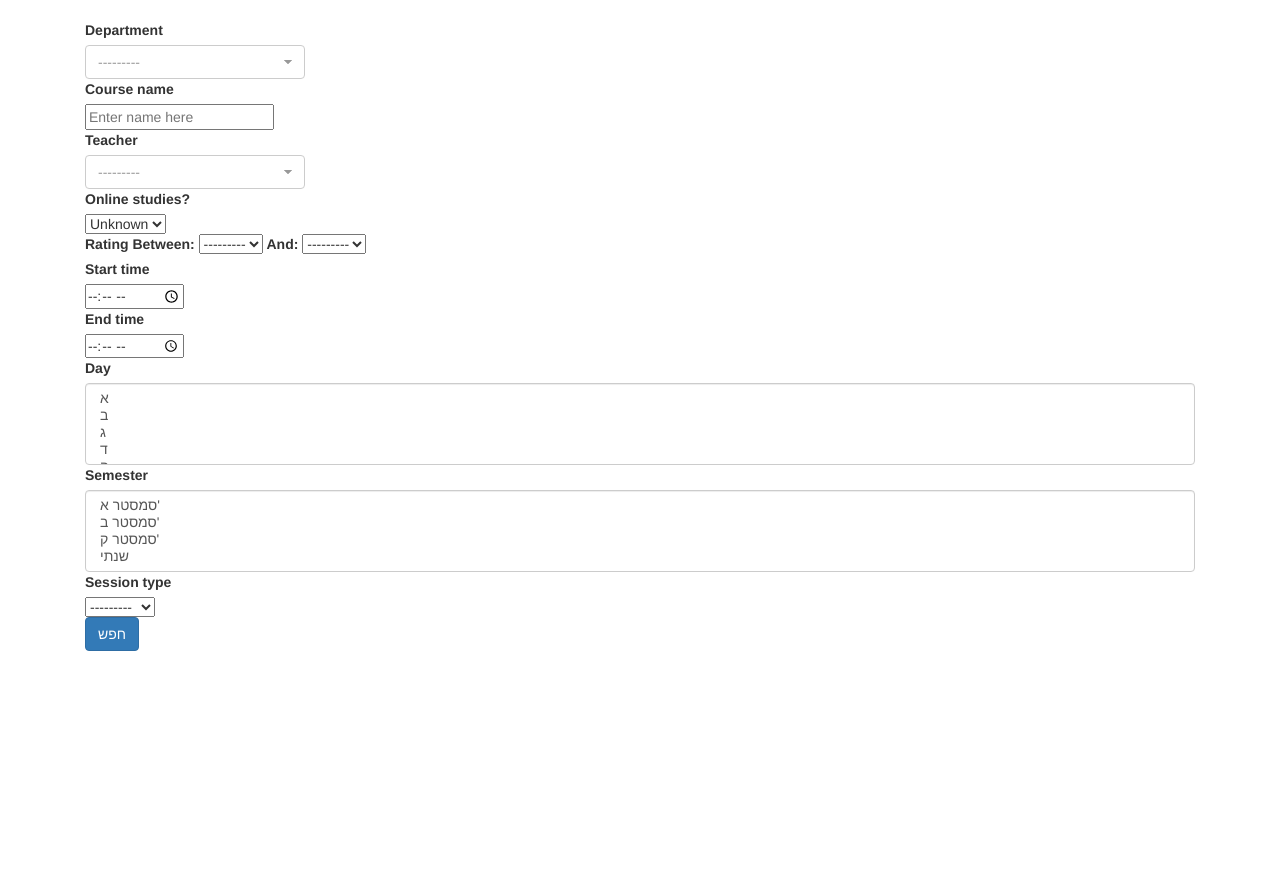
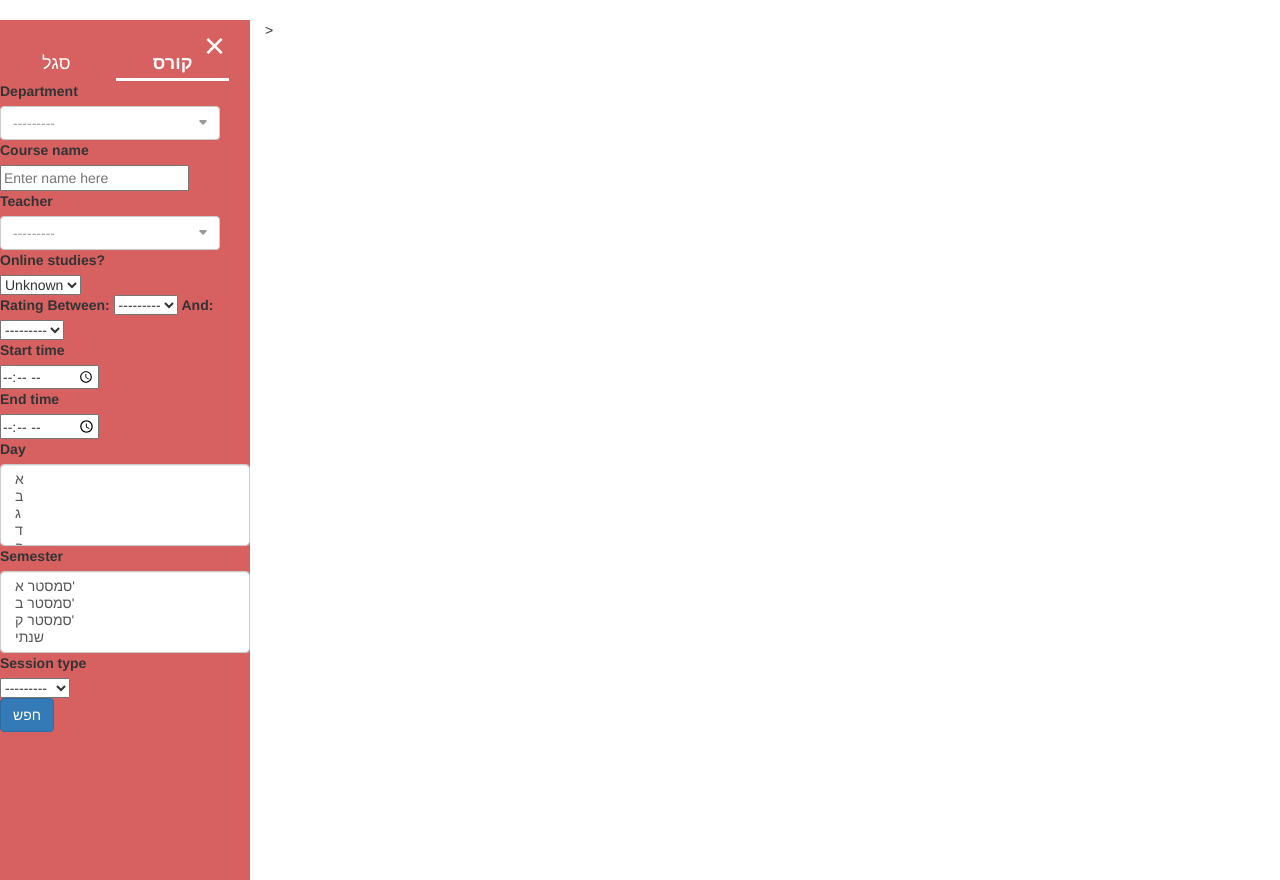
Before and after one commit to matanm28/PlanIlan, a Django app: page /search/ in a window 1280 px wide. Shown: the part 62-942 px from the top of the page. Run offline with Django 3.2, Linux system fonts and the light colour scheme; data that the repository does not hold is empty; parts of the project's set-up code (start-up, migrations or seed data) failed here and were passed over; some libraries are stand-ins or nearby versions.

Commit message:
search box - in progress

```diff
--- /dev/null
+++ b/PlanIlan/static/PlanIlan/css/search_style.css
@@ -0,0 +1,82 @@
+/* The side navigation menu */
+.sidenav {
+    height: 100%; /* 100% Full-height */
+    width: 250px; /* change with JavaScript */
+    position: fixed; /* Stay in place */
+    z-index: 1; /* Stay on top */
+    top: auto; /* Stay at the top */
+    left: 0;
+    background-color: rgba(198, 30, 30, 0.7);
+    overflow-x: hidden; /* Disable horizontal scroll */
+    padding-top: 30px; /* Place content 60px from the top */
+    transition: 0.5s; /* 0.5 second transition effect to slide in the sidenav */
+}
+
+.fa-caret-right {
+    height: auto;
+    color: white;
+}
+
+.open-btn {
+    display: none;
+    color: white;
+    left: auto;
+    font-size: 20px;
+    height: 100%;
+    width: auto;
+    float: left;
+    margin-left: 0;
+    background-color: rgba(84, 87, 90, 0.5);
+    cursor: pointer;
+    writing-mode: vertical-lr;
+    -webkit-writing-mode: vertical-lr;
+}
+
+/* Position and style the close button (top right corner) */
+.sidenav .closebtn {
+    position: absolute;
+    top: 0;
+    right: 25px;
+    font-size: 36px;
+    margin-left: 50px;
+}
+
+#results {
+    transition: margin-left .5s;
+    margin-left: 250px;
+}
+
+/* On smaller screens, where height is less than 450px, change the style of the sidenav (less padding and a smaller font size) */
+@media screen and (max-height: 450px) {
+    .sidenav {
+        padding-top: 15px;
+    }
+
+    .sidenav a {
+        font-size: 18px;
+    }
+}
+
+.btn-choice {
+    width: 45%;
+    color: white;
+    background-color: inherit;
+    border: none;
+    font-size: large;
+}
+
+.btn-choice:hover {
+    font-weight: bold;
+    color: white;
+}
+
+.clicked {
+    font-weight: bold;
+    border: none;
+    border-bottom: 3px solid white;
+}
+
+
+#teacher_search {
+    color: #111111;
+}
--- /dev/null
+++ b/PlanIlan/static/PlanIlan/js/search.js
@@ -0,0 +1,27 @@
+function display_teacher_filter() {
+    document.getElementById('course_filter').style.display = "none";
+    document.getElementById('course_button').classList.remove('clicked');
+    document.getElementById('teacher_filter').style.display = "block";
+    document.getElementById('teacher_button').classList.add('clicked');
+}
+
+function display_course_filter() {
+    document.getElementById('teacher_filter').style.display = "none";
+    document.getElementById('teacher_button').classList.remove('clicked');
+    document.getElementById('course_filter').style.display = "block";
+    document.getElementById('course_button').classList.add('clicked');
+}
+
+/* Set the width of the side navigation to 250px */
+function openSearchBox() {
+    document.getElementById("search_box").style.width = "250px";
+    document.getElementById("results").style.marginLeft = "250px";
+    document.getElementById("open_search_box").style.display = "none";
+}
+
+/* Set the width of the side navigation to 0 */
+function closeSearchBox() {
+    document.getElementById("search_box").style.width = "0";
+    document.getElementById("open_search_box").style.display = "block";
+    document.getElementById("results").style.marginLeft = "0";
+}
--- a/PlanIlan/templates/PlanIlan/search.html
+++ b/PlanIlan/templates/PlanIlan/search.html
@@ -3,13 +3,25 @@
 {% block title %}חיפוש{% endblock %}
 
 {% block content %}
+    <link rel="stylesheet" href="https://use.fontawesome.com/releases/v5.6.1/css/all.css"
+          integrity="sha384-gfdkjb5BdAXd+lj+gudLWI+BXq4IuLW5IT+brZEZsLFm++aCMlF1V92rMkPaX4PP" crossorigin="anonymous">
     <link href="//netdna.bootstrapcdn.com/bootstrap/3.2.0/css/bootstrap.min.css" rel="stylesheet">
     <link rel="stylesheet"
           href="//cdnjs.cloudflare.com/ajax/libs/bootstrap-select/1.6.3/css/bootstrap-select.min.css"/>
     <script src="https://ajax.googleapis.com/ajax/libs/jquery/1.11.2/jquery.min.js"></script>
     <script src="https://maxcdn.bootstrapcdn.com/bootstrap/3.3.2/js/bootstrap.min.js"></script>
     <script src="//cdnjs.cloudflare.com/ajax/libs/bootstrap-select/1.6.3/js/bootstrap-select.min.js"></script>
-    <div class="container">
+    {% load static %}
+    <link rel="stylesheet" href="{% static 'PlanIlan/css/search_style.css' %}"/>
+    <div class="container" style="position: absolute">
+        <div class="sidenav" id="search_box">
+            <a href="javascript:void(0)" class="closebtn" onclick="closeSearchBox()" style="color: white">&times;</a>
+            <div class="filter-by">
+                <button class="btn-choice" id="teacher_button" onclick="display_teacher_filter()">סגל</button>
+                <button class="btn-choice focus clicked" id="course_button" onclick="display_course_filter()">קורס
+                </button>
+            </div>
+            <div id="course_filter">
                 <form method="get">
                     {% csrf_token %}
                     <div class="field">
@@ -75,8 +87,17 @@
                     <button class="btn btn-primary" type="submit" name="form-search">חפש</button>
                 </form>
             </div>
+            <div id="teacher_filter" style="display: none">
+                <h2>
+                    Hello
+                </h2>
+            </div>
+        </div>
+        <div id="results">
+            <span class="open-btn" id="open_search_box" onclick="openSearchBox()"><i
+                    class="fas fa-caret-right fa-2x"></i>חפש</span>>
             {% if 'form-search' in request.GET %}
-        <table class="table table-sm">
+                <table class="table table-sm" style="width: 95%; float: left">
                     <tr>
                         <th>Name</th>
                         <th>Code</th>
@@ -104,4 +125,10 @@
                 </table>
                 <a href="{% url 'search' %}">ניקוי</a>
             {% endif %}
+        </div>
+    </div>
 {% endblock %}
+{% block js_block %}
+    {% load static %}
+    <script type="text/javascript" src="{% static 'PlanIlan/js/search.js' %}"></script>
+{% endblock %}
```
Lines whose indentation alone changed are shown as unchanged.
